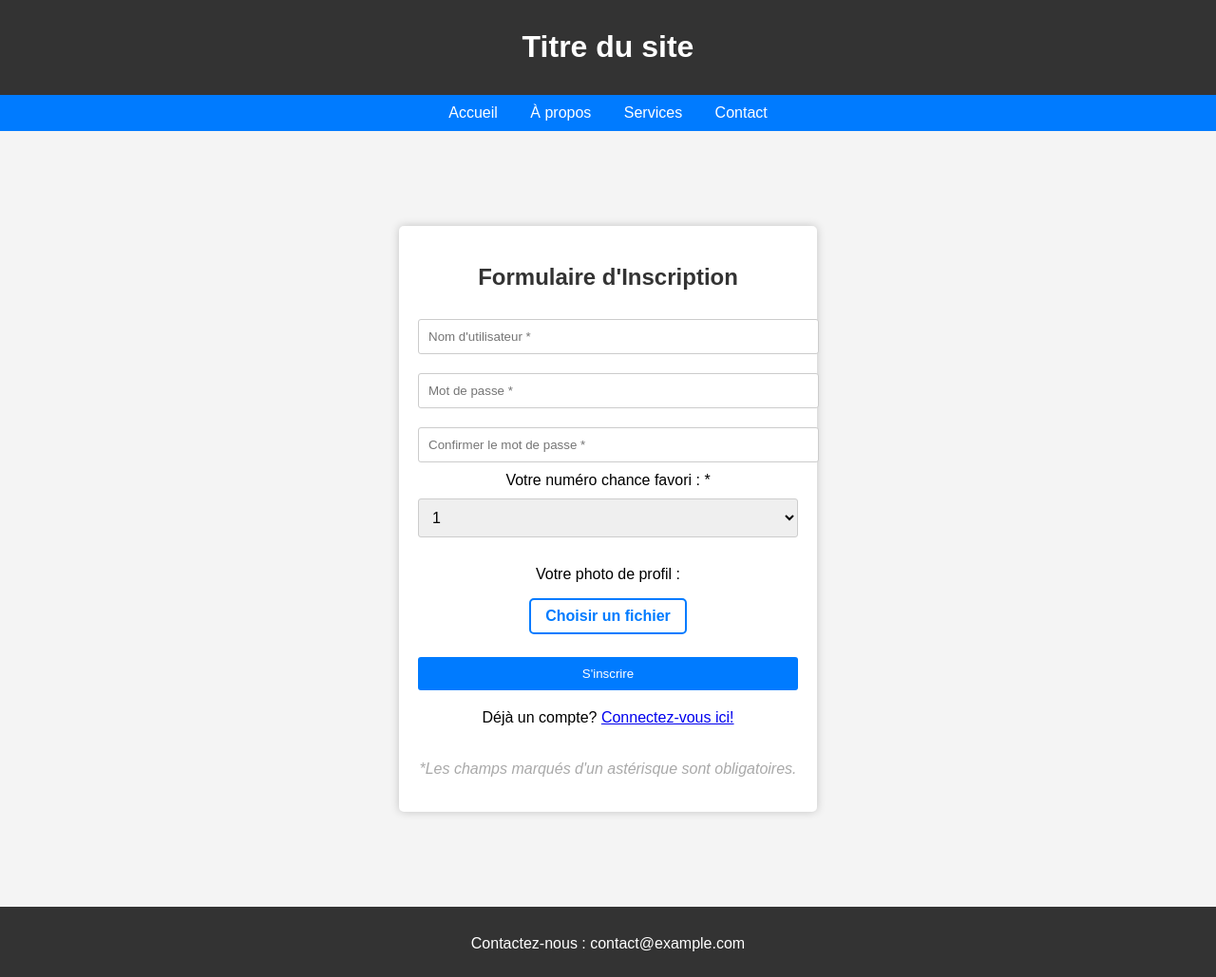
After one commit to manaeprodev/projet-thema, a PHP site: page /register.php in a window 1280 px wide. The commit adds this page. Shown: the whole page at 95% size. Run offline with PHP 8.4, Linux system fonts and the light colour scheme.

Commit message:
add user register login

```diff
--- /dev/null
+++ b/error.php
@@ -0,0 +1,3 @@
+<?php
+
+echo "Erreur détectée";
--- /dev/null
+++ b/footer.php
@@ -0,0 +1,3 @@
+<footer>
+    <p>Contactez-nous : contact@example.com</p>
+</footer>
--- /dev/null
+++ b/header.php
@@ -0,0 +1,10 @@
+<header>
+    <h1>Titre du site</h1>
+
+</header>
+    <nav>
+        <a href="#">Accueil</a>
+        <a href="#">À propos</a>
+        <a href="#">Services</a>
+        <a href="#">Contact</a>
+    </nav>
--- /dev/null
+++ b/register.php
@@ -0,0 +1,219 @@
+<?php
+// Traitement du formulaire d'inscription ici
+if ($_SERVER["REQUEST_METHOD"] == "POST") {
+    // Récupération des données du formulaire
+    $username = htmlspecialchars($_POST["username"]);
+    $password = htmlspecialchars($_POST["password"]);
+
+    // Vous pouvez ajouter ici le code pour enregistrer les données dans une base de données, par exemple
+
+    // Redirection vers une page de succès ou autre
+    header("Location: inscription_reussie.php");
+    exit();
+}
+?>
+
+<!DOCTYPE html>
+<html lang="fr">
+<head>
+    <meta charset="UTF-8">
+    <meta name="viewport" content="width=device-width, initial-scale=1.0">
+    <title>Ma Page</title>
+    <style>
+        body {
+            display: flex;
+            flex-direction: column;
+            min-height: 100vh;
+            margin: 0;
+            font-family: Arial, sans-serif;
+            background-color: #f4f4f4;
+        }
+
+        header {
+            background-color: #333;
+            color: #fff;
+            text-align: center;
+            padding: 10px 0;
+        }
+
+        nav {
+            background-color: #007BFF;
+            padding: 10px;
+            text-align: center;
+        }
+
+        nav a {
+            color: #fff;
+            text-decoration: none;
+            padding: 10px;
+            margin: 0 5px;
+        }
+
+        .container {
+            flex: 1;
+            display: flex;
+            flex-direction: column;
+            align-items: center;
+            justify-content: center;
+            max-width: 400px;
+            margin: 100px auto 100px auto;
+            padding: 20px;
+            background-color: #fff;
+            border-radius: 5px;
+            box-shadow: 0 0 10px rgba(0, 0, 0, 0.2);
+            text-align: center;
+        }
+
+        h2 {
+            color: #333;
+        }
+
+        input[type="text"], input[type="password"] {
+            width: 100%;
+            padding: 10px;
+            margin: 10px 0;
+            border: 1px solid #ccc;
+            border-radius: 3px;
+        }
+
+        input[type="submit"] {
+            width: 100%;
+            background-color: #007BFF;
+            color: #fff;
+            padding: 10px;
+            border: none;
+            border-radius: 3px;
+            cursor: pointer;
+        }
+
+        input[type="submit"]:hover {
+            background-color: #0056b3;
+        }
+
+        footer {
+            background-color: #333;
+            color: #fff;
+            text-align: center;
+            padding: 10px 0;
+        }
+
+        .file-input-wrapper {
+            position: relative;
+            overflow: hidden;
+            display: inline-block;
+        }
+
+        .file-input-wrapper input[type=file] {
+            font-size: 100px;
+            position: absolute;
+            left: 0;
+            top: 0;
+            opacity: 0;
+        }
+
+        .file-input-wrapper .btn-upload {
+            border: 2px solid #007BFF;
+            color: #007BFF;
+            background-color: #fff;
+            padding: 8px 15px;
+            border-radius: 5px;
+            font-size: 16px;
+            font-weight: bold;
+            cursor: pointer;
+            display: inline-block;
+            margin-bottom: 20px;
+        }
+
+        .file-input-wrapper .btn-upload:hover {
+            background-color: #007BFF;
+            color: #fff;
+        }
+
+        select {
+            width: 100%;
+            padding: 10px;
+            margin: 10px 0;
+            border: 1px solid #ccc;
+            border-radius: 3px;
+            font-size: 16px;
+        }
+
+        p {
+            margin-top: 20px;
+        }
+
+        .italic{
+            font-style: italic;
+            color: darkgrey;
+        }
+
+    </style>
+</head>
+<body>
+
+<?php include "header.php";?>
+<div class="container">
+    <h2>Formulaire d'Inscription</h2>
+    <form method="post" action="<?php echo htmlspecialchars($_SERVER["PHP_SELF"]); ?>">
+        <input type="text" name="username" placeholder="Nom d'utilisateur *" required>
+        <input type="password" name="password" placeholder="Mot de passe *" required>
+        <input type="password" name="password" placeholder="Confirmer le mot de passe *" required>
+        <label for="numericValue">Votre numéro chance favori : *</label>
+        <select name="numericValue" id="numericValue" required>
+            <?php
+            for ($i = 1; $i <= 9; $i++) {
+                echo "<option value=\"$i\">$i</option>";
+            }
+            ?>
+        </select>
+        <p>Votre photo de profil :</p>
+        <div class="file-input-wrapper">
+            <label class="btn-upload">Choisir un fichier
+                <input type="file" name="image" accept="image/*" id="imageInput">
+            </label>
+        </div>
+        <div class="file-input-info" id="fileInfo"></div>
+        <div id="preview"></div>
+        <input type="submit" value="S'inscrire">
+    </form>
+    <p>Déjà un compte? <a href="index.php">Connectez-vous ici!</a></p>
+    <p class="italic">*Les champs marqués d'un astérisque sont obligatoires.</p>
+</div>
+
+<?php include "footer.php";?>
+
+</body>
+<script>
+    // Fonction pour afficher les informations du fichier et l'aperçu
+    function showFileInfo() {
+        var input = document.getElementById('imageInput');
+        var info = document.getElementById('fileInfo');
+        var preview = document.getElementById('preview');
+
+        // Vérifiez si un fichier a été choisi
+        if (input.files.length > 0) {
+            var file = input.files[0];
+            var fileSize = (file.size / 1024).toFixed(2) + ' KB';
+
+            info.innerHTML = 'Nom du fichier : ' + file.name + '<br> Taille du fichier : ' + fileSize;
+
+            // Afficher un aperçu de l'image
+            if (file.type.startsWith('image/')) {
+                var reader = new FileReader();
+                reader.onload = function (e) {
+                    preview.innerHTML = '<img src="' + e.target.result + '" alt="Aperçu"  style="max-height: 100px; max-width: 100px; margin-bottom: 10px;">';
+                };
+                reader.readAsDataURL(file);
+            } else {
+                preview.innerHTML = '';
+            }
+        } else {
+            info.innerHTML = '';
+            preview.innerHTML = '';
+        }
+    }
+
+    // Ajouter un écouteur d'événements pour détecter les changements dans le champ de fichier
+    document.getElementById('imageInput').addEventListener('change', showFileInfo);
+</script>
+</html>
```
Also changed, not shown: index.php (+103 -23 lines), assets/style.css (added).
